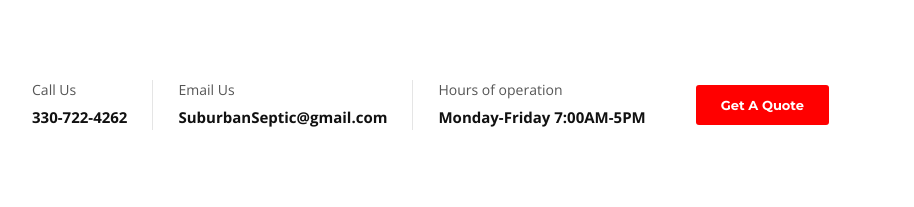
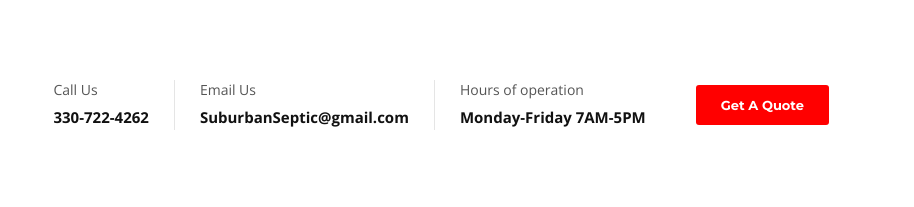
Before and after one commit to bradyv71/suburban-septic-prod, a plain HTML site: page faq.html in a window 1280 px wide. Shown: the part 43-250 px from the top of the page, 366-1280 px from the left. Drawn offline with nearby package versions, Linux system fonts and the light colour scheme; some packages are replaced by stand-ins of ours.

Commit message:
change to the hours of operation

```diff
--- a/faq.html
+++ b/faq.html
@@ -98,7 +98,7 @@
                     <div class="info-box last">
                       <div class="info-box-content">
                         <p class="info-box-title">Hours of operation</p>
-                        <p class="info-box-subtitle">Monday-Friday 7:00AM-5PM</p>
+                        <p class="info-box-subtitle">Monday-Friday 7AM-5PM</p>
                       </div>
                     </div>
                   </li>
```
